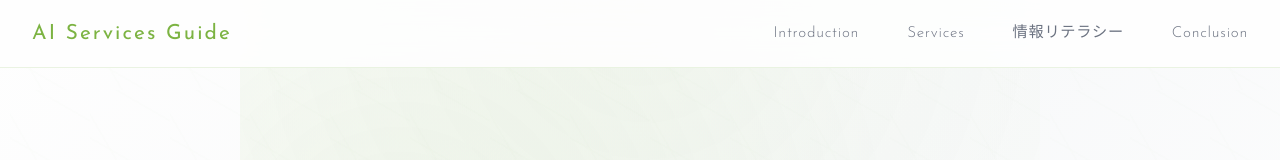
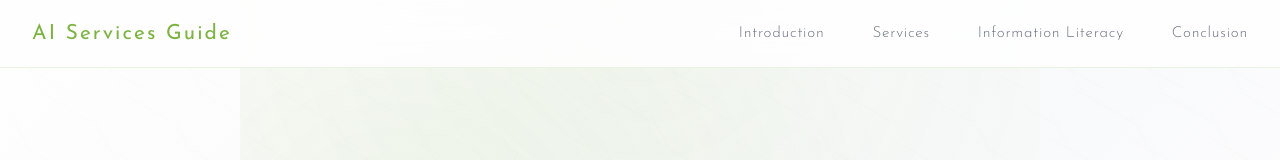
Before and after one commit to fuyubi-kusamori/ai, a plain HTML site: page index.html in a window 1280 px wide. Shown: the top 160 px of the page. Drawn offline with Linux system fonts and the light colour scheme.

Commit message:
Update index.html

```diff
--- a/index.html
+++ b/index.html
@@ -684,7 +684,7 @@ html {
             <ul class="nav-links">
                 <li><a href="#intro">Introduction</a></li>
                 <li><a href="#services">Services</a></li>
-                <li><a href="#literacy">情報リテラシー</a></li>
+                <li><a href="#literacy">Information Literacy</a></li>
                 <li><a href="#conclusion">Conclusion</a></li>
             </ul>
         </div>
```
